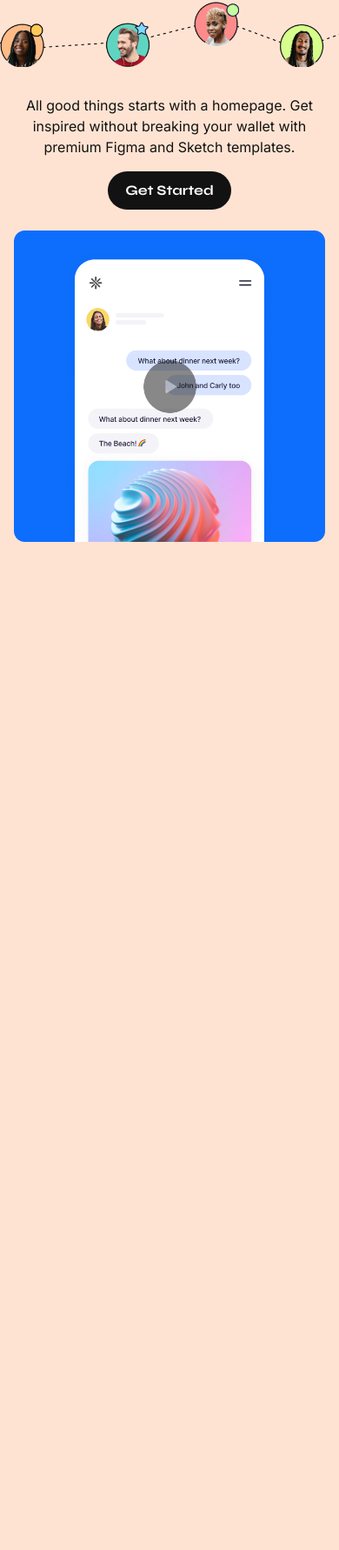
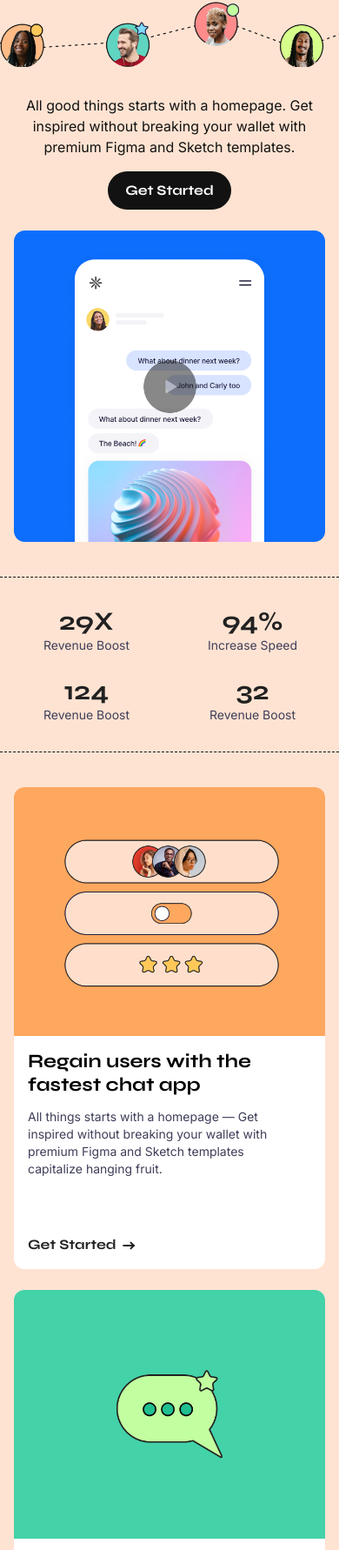
Before and after one commit to Danieljs-codes/Nayzak-theme-2, a website built with Vite: page Travel/index.html in a window 390 px wide. Shown: the part 180-1962 px from the top of the page at 87% size. Before the commit the page ends 844 px from the top, so only its background shows below. Built offline with nearby package versions, Linux system fonts and the light colour scheme.

Commit message:
Features mobile

```diff
--- a/Travel/index.html
+++ b/Travel/index.html
@@ -24,7 +24,7 @@
     <title>NayZak Landing Page Theme 2</title>
   </head>
   <body class="bg-primary">
-    <section class="max-w-screen-xl pt-14">
+    <section class="max-w-screen-xl mx-auto pt-14 pb-10">
       <div class="flex items-center flex-col">
         <a href="">
           <img
@@ -52,11 +52,145 @@
         >
       </div>
       <img
-        class="px-4 rounded-2xl"
+        class="px-4 rounded-2xl mx-auto"
         src="./images/Video.png"
         alt="Hero-image-mobile"
       />
     </section>
+    <section
+      class="max-w-screen-xl mx-auto px-4 py-8 border-y-[1.5px] border-y-secondary border-dashed"
+    >
+      <div class="grid grid-cols-2 grid-rows-2 gap-6 place-items-center">
+        <div>
+          <h2 class="font-bold font-syne text-tertiary text-3xl text-center">
+            29X
+          </h2>
+          <p class="text-blue-tint text-sm text-center">Revenue Boost</p>
+        </div>
+        <div>
+          <h2 class="font-bold font-syne text-tertiary text-3xl text-center">
+            94%
+          </h2>
+          <p class="text-blue-tint text-sm text-center">Increase Speed</p>
+        </div>
+        <div>
+          <h2 class="font-bold font-syne text-tertiary text-3xl text-center">
+            124
+          </h2>
+          <p class="text-blue-tint text-sm text-center">Revenue Boost</p>
+        </div>
+        <div>
+          <h2 class="font-bold font-syne text-tertiary text-3xl text-center">
+            32
+          </h2>
+          <p class="text-blue-tint text-sm text-center">Revenue Boost</p>
+        </div>
+      </div>
+    </section>
+    <section>
+      <div class="max-w-screen-xl mx-auto py-10 px-4">
+        <div class="grid gap-y-6">
+          <div class="bg-white rounded-xl pb-4 overflow-hidden">
+            <img class="mb-4" src="./images/features-Image-1.png" alt="" />
+            <div class="px-4">
+              <h3
+                class="font-bold text-[1.375rem] font-syne leading-tight mb-3"
+              >
+                Regain users with the<br />fastest chat app
+              </h3>
+              <p class="text-blue-tint pr-4 text-sm mb-16">
+                All things starts with a homepage — Get inspired without
+                breaking your wallet with premium Figma and Sketch templates
+                capitalize hanging fruit.
+              </p>
+              <a class="font-syne font-bold text-base text-tertiary" href=""
+                >Get Started
+                <span
+                  ><svg
+                    class="inline-block align-middle"
+                    width="20"
+                    height="20"
+                    viewBox="0 0 20 20"
+                    fill="none"
+                    xmlns="http://www.w3.org/2000/svg"
+                  >
+                    <path
+                      d="M4.16663 9.99967H15.8333"
+                      stroke="#212121"
+                      stroke-width="2"
+                      stroke-linecap="round"
+                      stroke-linejoin="round"
+                    />
+                    <path
+                      d="M12.5 13.3333L15.8333 10"
+                      stroke="#212121"
+                      stroke-width="2"
+                      stroke-linecap="round"
+                      stroke-linejoin="round"
+                    />
+                    <path
+                      d="M12.5 6.66699L15.8333 10.0003"
+                      stroke="#212121"
+                      stroke-width="2"
+                      stroke-linecap="round"
+                      stroke-linejoin="round"
+                    />
+                  </svg> </span
+              ></a>
+            </div>
+          </div>
+          <div class="bg-white rounded-xl pb-4 overflow-hidden">
+            <img class="mb-4" src="./images/features-Image-2.png" alt="" />
+            <div class="px-4">
+              <h3
+                class="font-bold text-[1.375rem] font-syne leading-tight mb-3"
+              >
+                Send all message with<br />ease in minutes
+              </h3>
+              <p class="text-blue-tint pr-4 text-sm mb-16">
+                All things starts with a homepage — Get inspired without
+                breaking your wallet with premium Figma and Sketch templates
+                capitalize hanging fruit.
+              </p>
+              <a class="font-syne font-bold text-base text-tertiary" href=""
+                >Get Started
+                <span
+                  ><svg
+                    class="inline-block align-middle"
+                    width="20"
+                    height="20"
+                    viewBox="0 0 20 20"
+                    fill="none"
+                    xmlns="http://www.w3.org/2000/svg"
+                  >
+                    <path
+                      d="M4.16663 9.99967H15.8333"
+                      stroke="#212121"
+                      stroke-width="2"
+                      stroke-linecap="round"
+                      stroke-linejoin="round"
+                    />
+                    <path
+                      d="M12.5 13.3333L15.8333 10"
+                      stroke="#212121"
+                      stroke-width="2"
+                      stroke-linecap="round"
+                      stroke-linejoin="round"
+                    />
+                    <path
+                      d="M12.5 6.66699L15.8333 10.0003"
+                      stroke="#212121"
+                      stroke-width="2"
+                      stroke-linecap="round"
+                      stroke-linejoin="round"
+                    />
+                  </svg> </span
+              ></a>
+            </div>
+          </div>
+        </div>
+      </div>
+    </section>
     <script type="module" src="/main.js"></script>
   </body>
 </html>
--- a/Travel/tailwind.config.cjs
+++ b/Travel/tailwind.config.cjs
@@ -15,6 +15,7 @@ module.exports = {
         secondary: '#121212',
         accent: '#18181E',
         tertiary: '#212121',
+        'blue-tint': '#3E3E59',
       },
     },
   },
```
Also changed, not shown: Travel/images/features-Image-1.png (added), Travel/images/features-Image-2.png (added).
